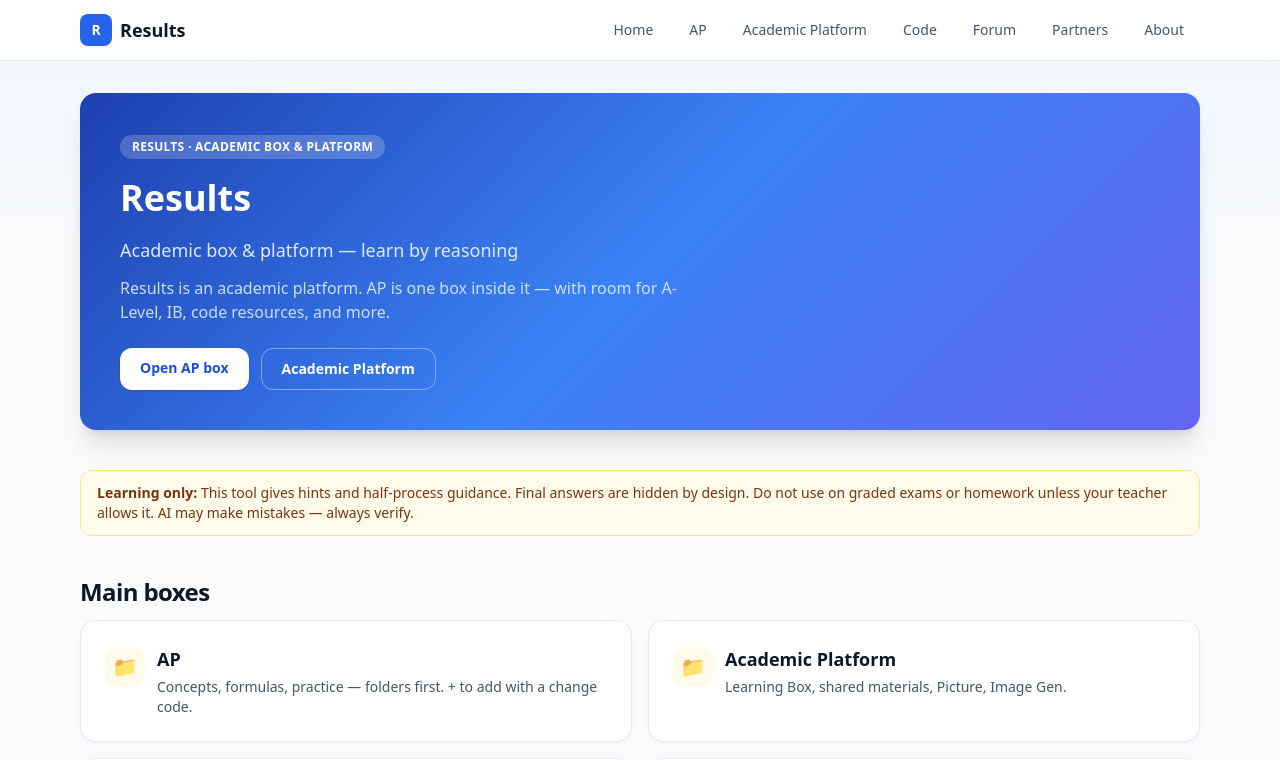
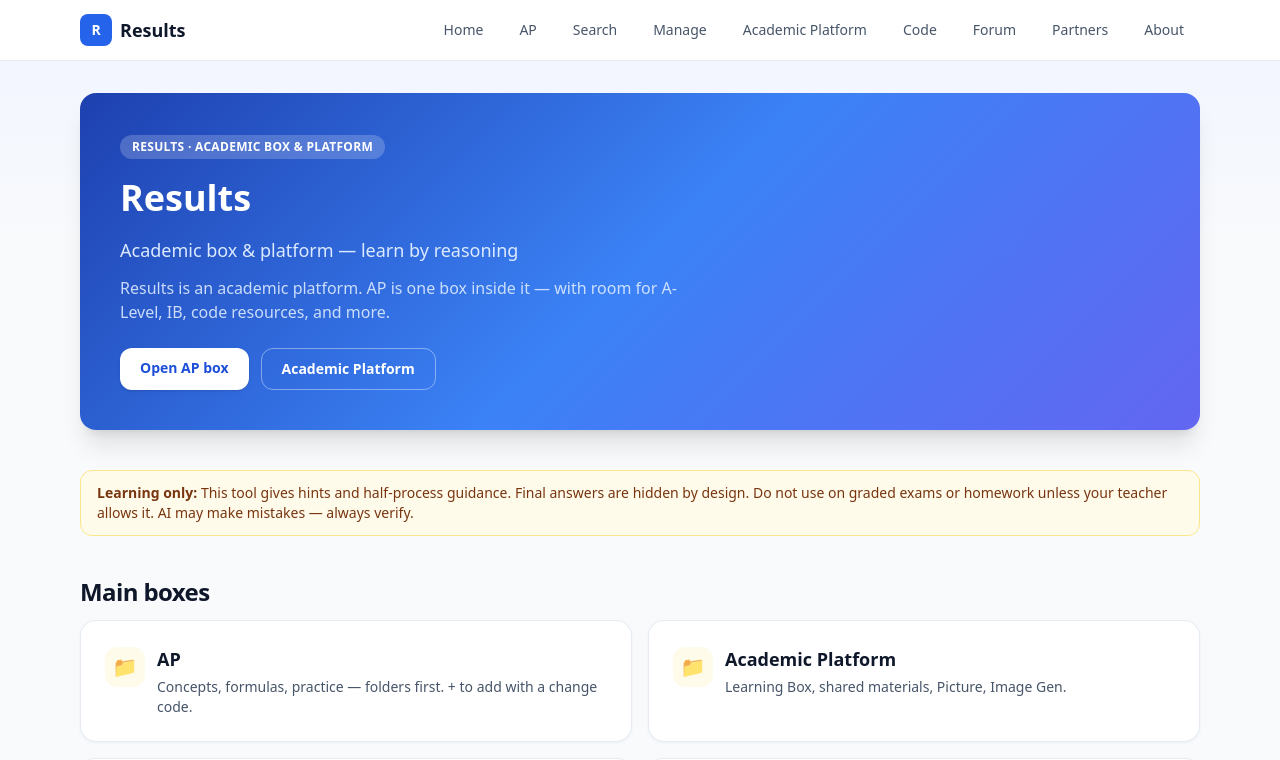
Before and after one commit to lord-navy-crypto/ap-webside, a Next.js app in the folder ap-reasonlab/: page / in a window 1280 px wide. Shown: the top 760 px of the page. Built offline with nearby package versions, Linux system fonts and the light colour scheme.

Commit message:
feat: add subject-first AP manager

```diff
--- a/ap-reasonlab/components/Nav.tsx
+++ b/ap-reasonlab/components/Nav.tsx
@@ -4,6 +4,8 @@ import { brand } from "@/data/brand";
 const links = [
   { href: "/", label: "Home" },
   { href: "/ap", label: "AP" },
+  { href: "/search", label: "Search" },
+  { href: "/manage", label: "Manage" },
   { href: "/academic", label: "Academic Platform" },
   { href: "/code", label: "Code" },
   { href: "/forum", label: "Forum" },
```
